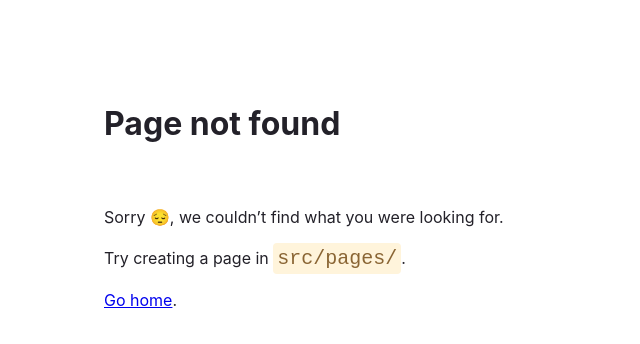
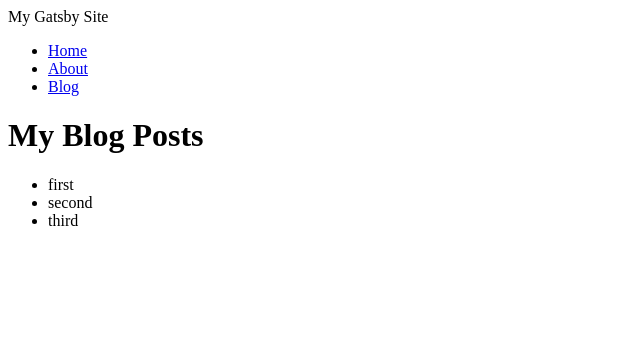
Before and after one commit to marynaost/test-gatsby, a Gatsby site: page /blog in a window 1280 px wide. Before the commit this address had no page. Shown: the whole page, without its empty margins (0-640 px from the left). Built offline with nearby package versions, Linux system fonts and the light colour scheme; Gatsby itself is replaced by a stand-in of ours.

Commit message:
Finished Gatsby Tutorial Part 4

```diff
--- a/gatsby-config.js
+++ b/gatsby-config.js
@@ -1,6 +1,16 @@
 module.exports = {
   siteMetadata: {
-    siteUrl: `https://www.yourdomain.tld`,
+    title: "My Gatsby Site",
   },
-  plugins: ["gatsby-plugin-image", "gatsby-plugin-sharp"],
+  plugins: [
+    "gatsby-plugin-image",
+    "gatsby-plugin-sharp",
+    {
+      resolve: "gatsby-source-filesystem",
+      options: {
+        name: `blog`,
+        path: `${__dirname}/blog`,
+      },
+    },
+  ],
 };
--- a/src/components/layout.js
+++ b/src/components/layout.js
@@ -1,9 +1,20 @@
 import * as React from "react";
-import { Link } from "gatsby";
+import { Link, useStaticQuery, graphql } from "gatsby";
 
 const Layout = ({ pageTitle, children }) => {
+  const data = useStaticQuery(graphql`
+    query {
+      site {
+        siteMetadata {
+          title
+        }
+      }
+    }
+  `);
+
   return (
     <div>
+      <header>{data.site.siteMetadata.title}</header>
       <nav>
         <ul>
           <li>
@@ -11,6 +22,9 @@
           </li>
           <li>
             <Link to="/about">About</Link>
+          </li>
+          <li>
+            <Link to="/blog">Blog</Link>
           </li>
         </ul>
       </nav>
--- /dev/null
+++ b/src/components/seo.js
@@ -0,0 +1,22 @@
+import * as React from "react";
+import { graphql, useStaticQuery } from "gatsby";
+
+const Seo = ({ title }) => {
+  const data = useStaticQuery(graphql`
+    query {
+      site {
+        siteMetadata {
+          title
+        }
+      }
+    }
+  `);
+
+  return (
+    <title>
+      {title} | {data.site.siteMetadata.title}
+    </title>
+  );
+};
+
+export default Seo;
--- a/src/pages/about.js
+++ b/src/pages/about.js
@@ -1,6 +1,7 @@
 import * as React from "react";
 import { Link } from "gatsby";
 import Layout from "../components/layout";
+import Seo from "../components/seo";
 
 export default function AboutPage() {
   return (
@@ -12,6 +13,6 @@
   );
 }
 
-export const Head = () => <title>About Me</title>;
+export const Head = () => <Seo title="About Me" />;
 
 // export default AboutPage;
--- /dev/null
+++ b/src/pages/blog.js
@@ -0,0 +1,30 @@
+import * as React from "react";
+import Layout from "../components/layout";
+import Seo from "../components/seo";
+import { graphql } from "gatsby";
+
+const BlogPage = ({ data }) => {
+  return (
+    <Layout pageTitle="My Blog Posts">
+      <ul>
+        {data.allFile.nodes.map((node) => (
+          <li key={node.name}>{node.name}</li>
+        ))}
+      </ul>
+    </Layout>
+  );
+};
+
+export const query = graphql`
+  query {
+    allFile {
+      nodes {
+        name
+      }
+    }
+  }
+`;
+
+export const Head = () => <Seo title="My Blog Posts" />;
+
+export default BlogPage;
--- a/src/pages/index.js
+++ b/src/pages/index.js
@@ -2,6 +2,7 @@
 // import { Link } from "gatsby";
 import Layout from "../components/layout";
 import { StaticImage } from "gatsby-plugin-image";
+import Seo from "../components/seo";
 
 const pageStyles = {
   color: "#232129",
@@ -92,6 +93,6 @@
   );
 };
 
-export const Head = () => <title>Home Page</title>;
+export const Head = () => <Seo title="Home Page" />;
 
 export default IndexPage;
```
Also changed, not shown: blog/first.mdx (added), blog/second.mdx (added), blog/third.mdx (added).
